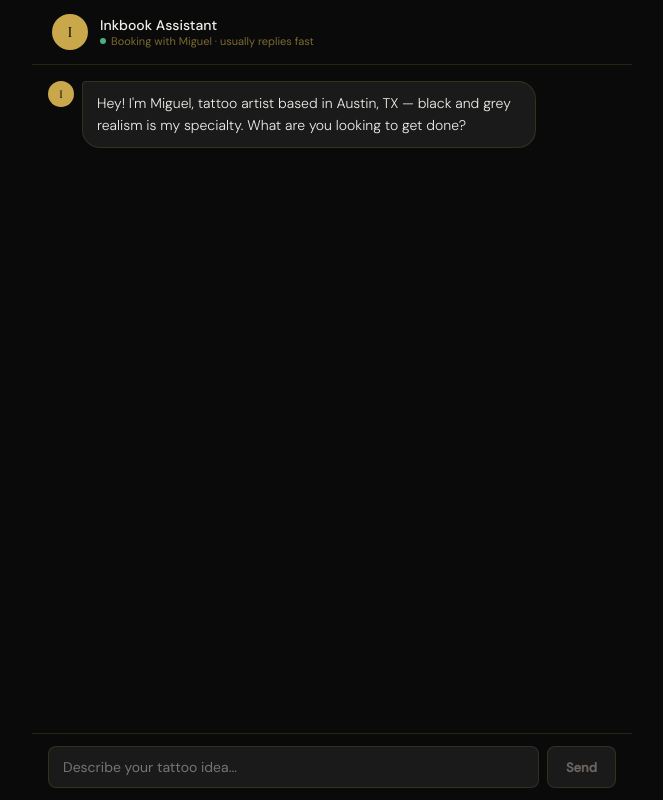
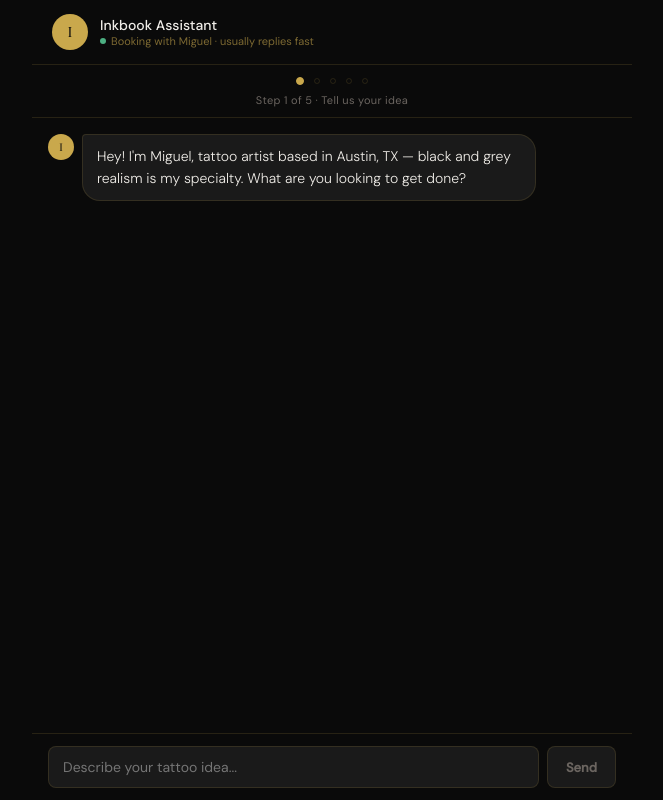
Before and after one commit to tairrque12/Cloud-Agents, a React (Vite) app in the folder frontend/: page / in a window 1280 px wide. Both pictures are taken after a click on the button "GET MY ESTIMATE →". Shown: the whole page, without its empty margins (308-971 px from the left). Built offline with nearby package versions, Linux system fonts and the light colour scheme.

Commit message:
Added progress bar lowered question ammount

```diff
--- a/frontend/src/components/ChatWindow.tsx
+++ b/frontend/src/components/ChatWindow.tsx
@@ -32,9 +32,20 @@ type Step =
   | 'reference' | 'budget' | 'timeline' | 'name' | 'contact' | 'processing'
 
 const STEP_SEQUENCE: Step[] = [
-  'description', 'placement', 'coverage', 'style', 'coverup',
-  'reference', 'budget', 'timeline', 'name', 'contact', 'processing'
+  'description', 'placement', 'coverage', 'name', 'contact', 'processing',
 ]
+
+// Progress indicator — one dot per intake step (excludes processing)
+const PROGRESS_STEPS = ['description', 'placement', 'coverage', 'name', 'contact'] as const
+type ProgressStep = (typeof PROGRESS_STEPS)[number]
+
+const PROGRESS_LABELS: Record<ProgressStep, string> = {
+  description: 'Tell us your idea',
+  placement: 'Placement',
+  coverage: 'Coverage',
+  name: 'Your name',
+  contact: 'Contact info',
+}
 
 // Placements where coverage is already implied — skip the coverage step
 const SKIP_COVERAGE_PLACEMENTS = new Set([
@@ -42,7 +53,8 @@ const SKIP_COVERAGE_PLACEMENTS = new Set([
   'Full Leg Sleeve',
 ])
 
-const FULL_WIDTH_CHIP_STEPS: Set<Step> = new Set(['coverage', 'budget', 'timeline'])
+const FULL_WIDTH_CHIP_STEPS: Set<Step> = new Set(['coverage'])
+// const FULL_WIDTH_CHIP_STEPS: Set<Step> = new Set(['coverage', 'budget', 'timeline'])
 
 // Coverage chips — placement label is interpolated into the question dynamically
 const COVERAGE_CHIPS: ChipOption[] = [
@@ -90,13 +102,13 @@ function getCoverageSession(coverage: string, placement: string): string {
 const STEP_QUESTIONS: Partial<Record<Step, string>> = {
   // coverage question is generated dynamically in advanceStep
   placement: 'Where on your body do you want this tattoo?',
-  style: 'What style are you drawn to?',
-  coverup: 'Is this a cover up of an existing tattoo?',
-  reference: "Upload up to 3 reference images. Photos help Miguel give a more accurate quote and prepare for your session.",
-  budget: "What's your rough budget for this piece?",
-  timeline: 'When are you looking to get this done?',
   name: "What's your name?",
   contact: "What's the best phone number to reach you?",
+  // style: 'What style are you drawn to?',
+  // coverup: 'Is this a cover up of an existing tattoo?',
+  // reference: "Upload up to 3 reference images. Photos help Miguel give a more accurate quote and prepare for your session.",
+  // budget: "What's your rough budget for this piece?",
+  // timeline: 'When are you looking to get this done?',
 }
 
 const CHIPS: Partial<Record<Step, ChipOption[]>> = {
@@ -106,10 +118,10 @@ const CHIPS: Partial<Record<Step, ChipOption[]>> = {
     'Leg', 'Full Leg Sleeve',
     'Torso', 'Hand', 'Neck', 'Other'
   ],
-  style: ['Realism', 'Traditional', 'Fine Line', 'Geometric', 'Blackwork', 'Not Sure'],
-  coverup: ['Yes', 'No'],
-  budget: ['Under $200', '$200–$500', '$500–$1,000', '$1,000+'],
-  timeline: ['Within 2 weeks', 'Within 1 month', 'Within 2 months', 'Flexible'],
+  // style: ['Realism', 'Traditional', 'Fine Line', 'Geometric', 'Blackwork', 'Not Sure'],
+  // coverup: ['Yes', 'No'],
+  // budget: ['Under $200', '$200–$500', '$500–$1,000', '$1,000+'],
+  // timeline: ['Within 2 weeks', 'Within 1 month', 'Within 2 months', 'Flexible'],
 }
 
 const MAX_IMAGES = 3
@@ -199,7 +211,7 @@ export default function ChatWindow({ onComplete }: Props) {
     if (currentStep === 'placement' && SKIP_COVERAGE_PLACEMENTS.has(answer)) {
       // Set coverage to 'full' implicitly so backend has the value
       newAnswers['coverage'] = 'full'
-      nextStep = 'style'
+      nextStep = 'name'
     }
 
     setStep(nextStep)
@@ -320,16 +332,14 @@ export default function ChatWindow({ onComplete }: Props) {
           placement,
           // Send coverage explicitly so crew and Telegram card have it
           coverage,
-          styles: finalAnswers.style
-            ? [finalAnswers.style.toLowerCase().replace(' ', '_')]
-            : [],
-          is_cover_up: finalAnswers.coverup === 'Yes',
+          styles: [],
+          is_cover_up: false,
           cover_up_description: null,
-          budget_range: finalAnswers.budget ?? '',
-          preferred_timing: finalAnswers.timeline ?? '',
+          budget_range: '$500–$1,000',
+          preferred_timing: 'flexible',
           idea_readiness: 'knows_exactly',
-          reference_images: referenceImages,
-          reference_image: referenceImages[0] ?? null,
+          reference_images: [],
+          reference_image: null,
           guided_discovery: null,
         }),
       })
@@ -341,7 +351,7 @@ export default function ChatWindow({ onComplete }: Props) {
       const priceMin: number = typeof data.price_min === 'number' ? data.price_min : fallback.min
       const priceMax: number = typeof data.price_max === 'number' ? data.price_max : fallback.max
       const intakeId: string = data.intake_id ?? ''
-      const preferredTiming: string = data.preferred_timing ?? finalAnswers.timeline ?? ''
+      const preferredTiming: string = data.preferred_timing ?? 'flexible'
 
       let availableDates: string[] = []
       if (Array.isArray(data.available_dates) && data.available_dates.length > 0) {
@@ -371,7 +381,7 @@ export default function ChatWindow({ onComplete }: Props) {
           priceMin: fallback.min, priceMax: fallback.max,
           estimatedDate: 'Thursday · May 28',
           availableDates: ['Thursday · May 28', 'Monday · June 1', 'Wednesday · June 3'],
-          intakeId: '', preferredTiming: finalAnswers.timeline ?? '',
+          intakeId: '', preferredTiming: 'flexible',
           summary: "Miguel will review your request and confirm shortly. You'll receive a message with next steps.",
         })
       }, 2800)
@@ -380,7 +390,13 @@ export default function ChatWindow({ onComplete }: Props) {
     }
   }
 
-  const showInput = ['description', 'name', 'contact', 'placement'].includes(step)
+  const showInput = ['description', 'name', 'contact'].includes(step)
+  const showProgress = step !== 'processing' && !loading
+  const progressIndex = PROGRESS_STEPS.indexOf(step as ProgressStep)
+  const progressStepNum = progressIndex >= 0 ? progressIndex + 1 : 1
+  const progressLabel = progressIndex >= 0
+    ? PROGRESS_LABELS[PROGRESS_STEPS[progressIndex]]
+    : PROGRESS_LABELS.description
 
   return (
     <div style={{
@@ -406,6 +422,51 @@ export default function ChatWindow({ onComplete }: Props) {
           </div>
         </div>
       </div>
+
+      {/* Progress indicator */}
+      {showProgress && (
+        <div style={{
+          padding: '12px 20px 10px',
+          borderBottom: '1px solid var(--border)',
+          flexShrink: 0,
+        }}>
+          <div style={{
+            display: 'flex',
+            alignItems: 'center',
+            justifyContent: 'center',
+            gap: '10px',
+          }}>
+            {PROGRESS_STEPS.map((s, i) => {
+              const isActive = i === progressIndex
+              const isCompleted = i < progressIndex
+              return (
+                <div
+                  key={s}
+                  style={{
+                    width: isActive ? '8px' : '6px',
+                    height: isActive ? '8px' : '6px',
+                    borderRadius: '50%',
+                    background: isActive || isCompleted ? 'var(--gold)' : 'transparent',
+                    border: `1px solid ${isActive || isCompleted ? 'var(--gold)' : 'var(--border)'}`,
+                    opacity: isCompleted ? 0.45 : 1,
+                    transition: 'all 0.2s ease',
+                    flexShrink: 0,
+                  }}
+                />
+              )
+            })}
+          </div>
+          <div style={{
+            marginTop: '8px',
+            textAlign: 'center',
+            fontSize: '11px',
+            color: 'var(--text-muted)',
+            letterSpacing: '0.03em',
+          }}>
+            Step {progressStepNum} of 5 · {progressLabel}
+          </div>
+        </div>
+      )}
 
       {/* Messages */}
       <div style={{
@@ -615,7 +676,6 @@ export default function ChatWindow({ onComplete }: Props) {
             placeholder={
               step === 'name' ? 'Your name...' :
               step === 'contact' ? 'Your phone number...' :
-              step === 'placement' ? 'e.g. left forearm, right chest...' :
               'Describe your tattoo idea...'
             }
             style={{
```
